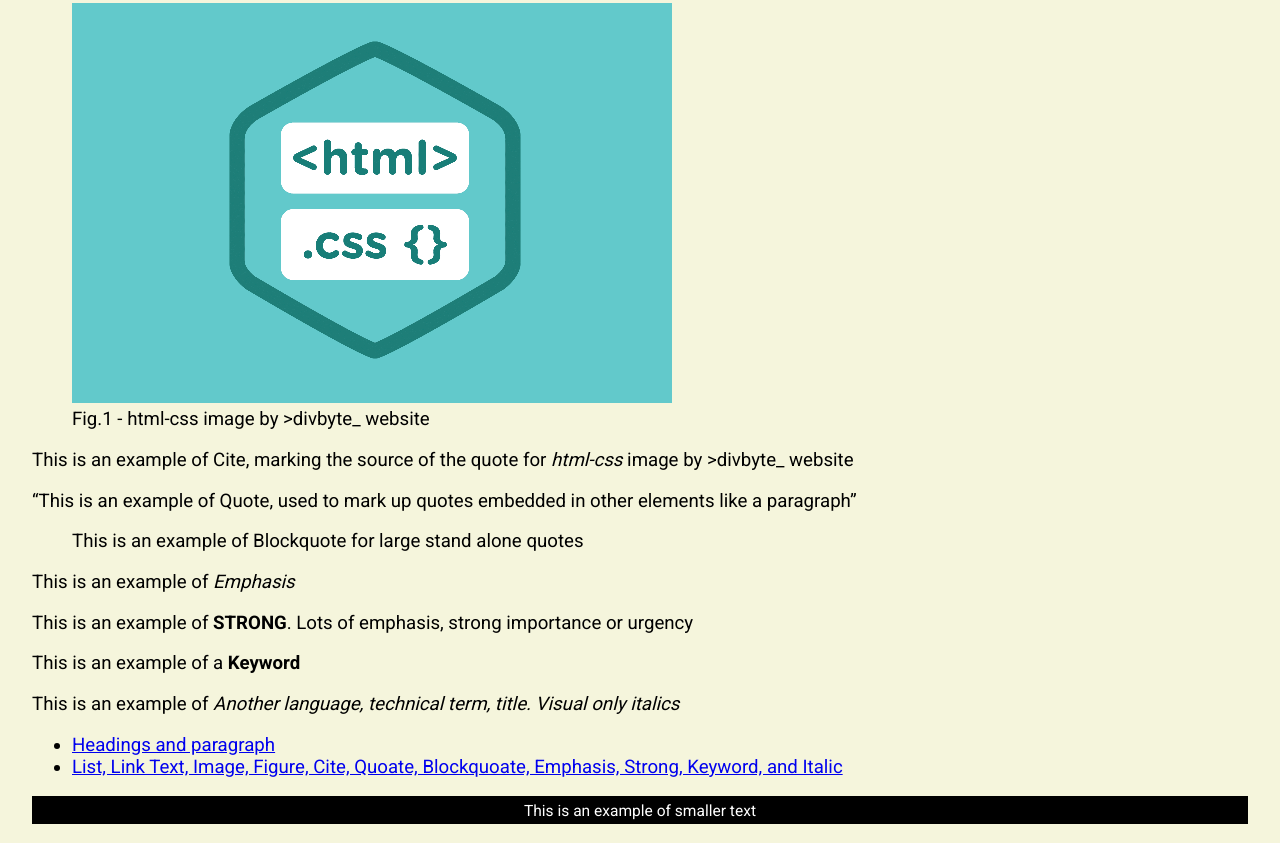
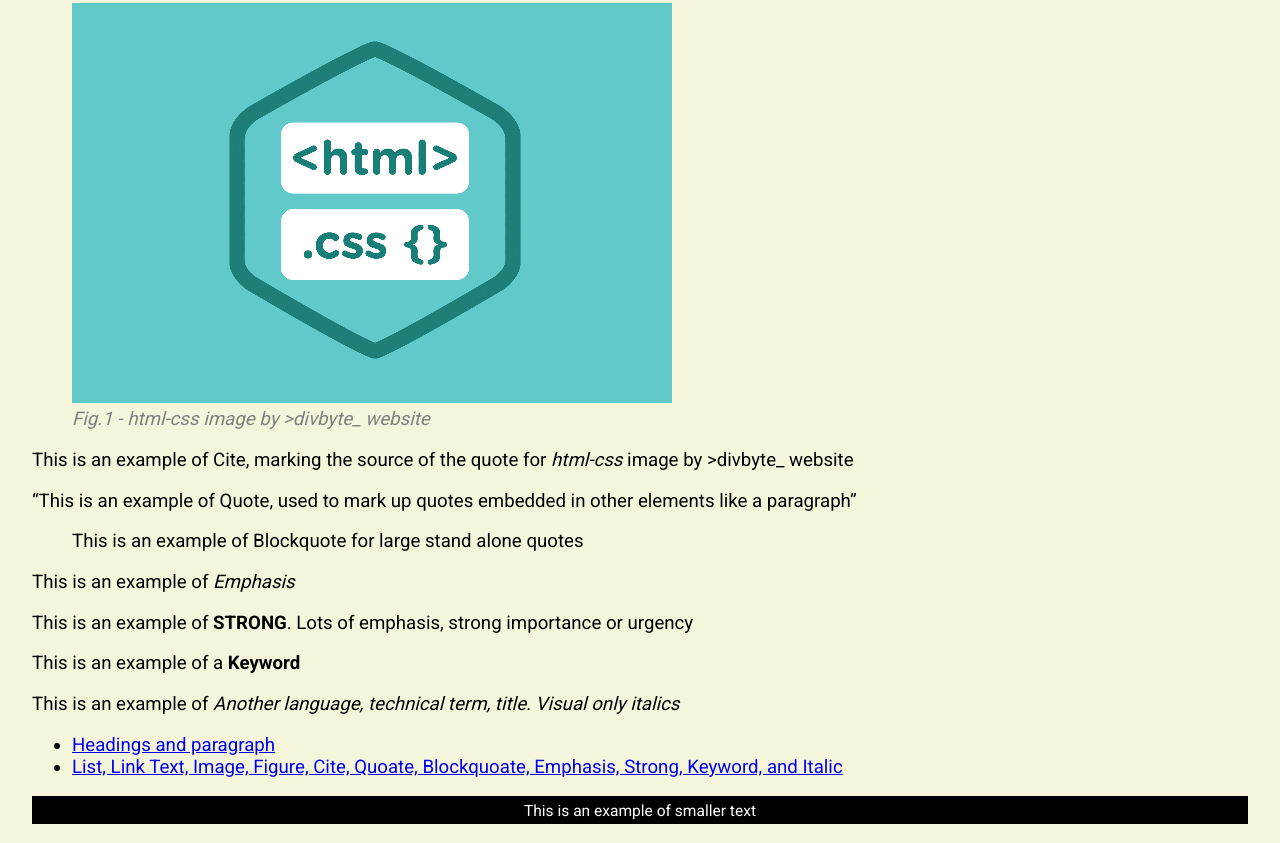
Before and after one commit to ayaalshaikhly/reference-website, a plain HTML site: page index.html in a window 1280 px wide. Shown: the part 1049-1892 px from the top of the page. Drawn offline with Linux system fonts and the light colour scheme.

Commit message:
Update figcaption

```diff
--- a/css/style.css
+++ b/css/style.css
@@ -33,10 +33,14 @@ a.three:hover {
 a.four:focus {
   color:pink;
 }
-/*Update image: Modify image size*/
+/*Update image: Modify image size and figcaption*/
 img {
   width: 300;
   height: 200;
+}
+figcaption {
+  font-style: italic;
+  color: gray;
 }
 /*Update footer: Align, color, border, and background color*/
 footer p {
```
Also changed, not shown: 1 other file.
